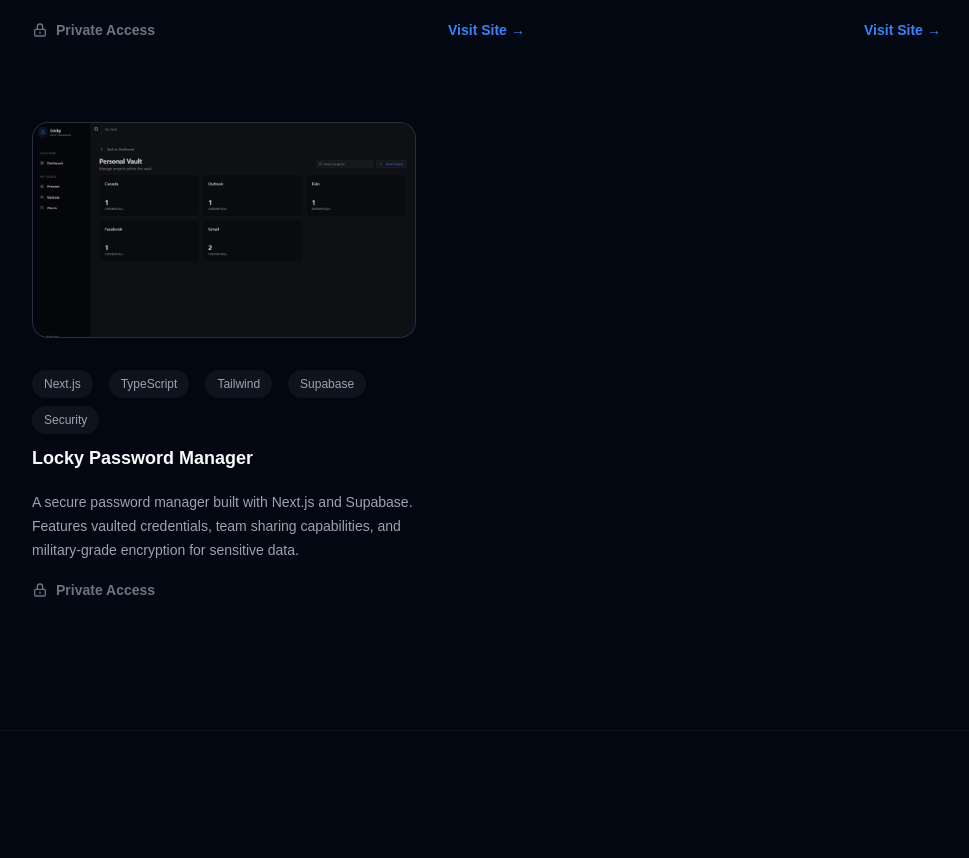
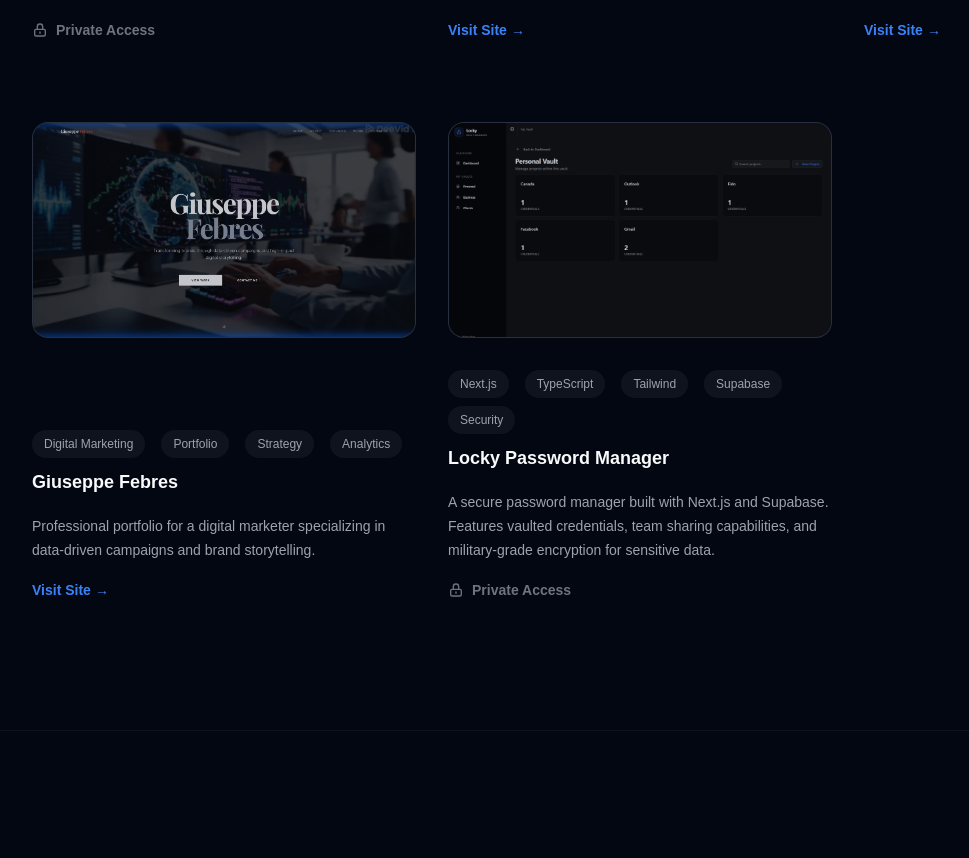
Before and after one commit to jesussalinasdev/jsalinas-dev, a Next.js app: page /en in a window 1280 px wide. Shown: the part 4047-4905 px from the top of the page, without its empty margins (0-969 px from the left). Built offline with nearby package versions, Linux system fonts and the light colour scheme.

Commit message:
feat: add Giuseppe Febres project to portfolio

```diff
--- a/messages/en.json
+++ b/messages/en.json
@@ -86,6 +86,10 @@
                 "title": "cynthiamedrano.ca",
                 "description": "Professional services portfolio for a tax consultant. Features a clean, multilingual design with an integrated booking system to streamline client appointments and service inquiries."
             },
+            "giuseppe_febres": {
+                "title": "Giuseppe Febres",
+                "description": "Professional portfolio for a digital marketer specializing in data-driven campaigns and brand storytelling."
+            },
             "locky": {
                 "title": "Locky Password Manager",
                 "description": "A secure password manager built with Next.js and Supabase. Features vaulted credentials, team sharing capabilities, and military-grade encryption for sensitive data."
--- a/messages/es.json
+++ b/messages/es.json
@@ -86,6 +86,10 @@
                 "title": "cynthiamedrano.ca",
                 "description": "Portafolio de servicios profesionales para consultora fiscal. Presenta un diseño limpio y multilingüe con sistema de reservas integrado para agilizar citas y consultas de clientes."
             },
+            "giuseppe_febres": {
+                "title": "Giuseppe Febres",
+                "description": "Portafolio profesional para un marketer digital especializado en campañas basadas en datos y narrativa de marca."
+            },
             "locky": {
                 "title": "Locky Password Manager",
                 "description": "Gestor de contraseñas seguro construido con Next.js y Supabase. Cuenta con bóvedas de credenciales, capacidades de equipo compartido y encriptación de grado militar."
--- a/src/components/sections/Portfolio.tsx
+++ b/src/components/sections/Portfolio.tsx
@@ -28,6 +28,14 @@ export function Portfolio() {
             tags: ["WordPress", "Branding", "Multilingual", "Booking"],
             image: "/cynthia-site.webp",
             link: "https://cynthiamedrano.ca",
+            isPrivate: false,
+        },
+        {
+            title: t('projects.giuseppe_febres.title'),
+            description: t('projects.giuseppe_febres.description'),
+            tags: ["Digital Marketing", "Portfolio", "Strategy", "Analytics"],
+            image: "/giuseppe-febres-site.png",
+            link: "https://giuseppefebres.com/",
             isPrivate: false,
         },
         {
```
Also changed, not shown: public/giuseppe-febres-site.png (added).
